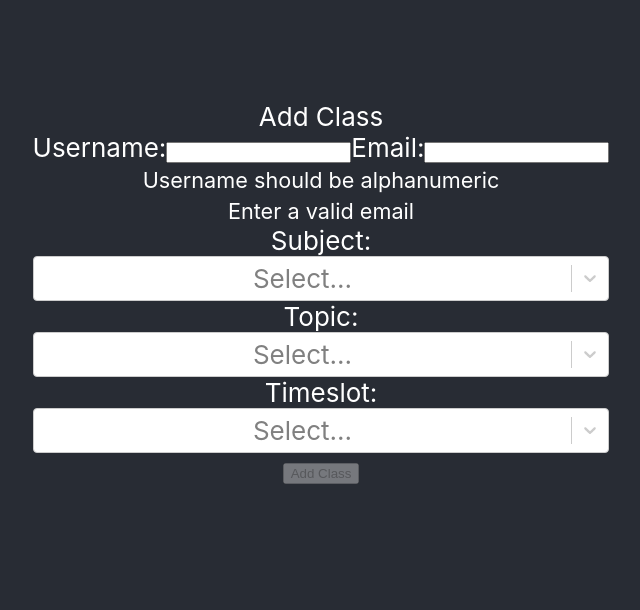
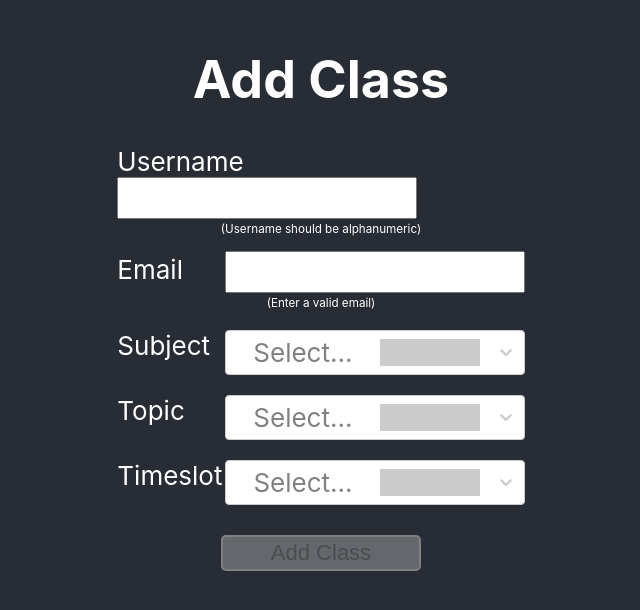
Before and after one commit to joshuafabara/reactTAGChallenge, a React (Create React App) app: page / in a window 1280 px wide. Shown: the part 108-718 px from the top of the page, without its empty margins (319-959 px from the left). Built offline with nearby package versions, Linux system fonts and the light colour scheme.

Commit message:
NO-USE-FORM-II - Styles and classes added

```diff
--- a/src/App.css
+++ b/src/App.css
@@ -36,3 +36,107 @@
     transform: rotate(360deg);
   }
 }
+
+/* Container styles */
+.Container {
+  margin-top: 30px;
+  margin-bottom: 30px;
+}
+
+/* Form Styles */
+.form {
+  min-width: 350px;
+}
+
+.form .form__text-inputs label {
+  width: 100%;
+  display: block;
+  text-align: left;
+  margin-bottom: 15px;
+}
+
+.form .form__text-inputs span {
+  min-width: 100px;
+  margin-right: 8px;
+  display: inline-block;
+}
+
+.form .form__text-inputs input {
+  min-width: calc(100% - 116px);
+  display: inline-block;
+  min-height: 36px;
+  line-height: 1.2em;
+  font-size: 20px;
+}
+
+.inputs-hints {
+  text-align: center;
+  font-size: 14px;
+}
+
+.form__select {
+  margin-top: 20px;
+  margin-bottom: 20px;
+}
+
+.form__select label {
+  display: flex;
+}
+
+.form__select label span {
+  width: 100px;
+  margin-right: 8px;
+  text-align: left;
+}
+.form__select label span + div.select-wrapper {
+  width: calc(100% - 107px);
+}
+
+.submit-btn {
+  height: 36px;
+  border: 2px solid grey;
+  border-radius: 5px 5px;
+  width: 200px;
+  font-size: 22px;
+  margin-top: 10px;
+}
+
+input[type="submit"] {
+  cursor: pointer;
+}
+
+input:disabled {
+  cursor: not-allowed;
+}
+
+.schedule {
+  margin-top: 40px;
+  margin-bottom: 80px;
+}
+
+.schedule__header {
+  margin-bottom: 30px;
+}
+
+.schedule__head-data {
+  text-align: left;
+  margin-bottom: 12px;
+}
+
+.data-label {
+  font-weight: bold;
+  margin-right: 8px;
+}
+
+.schedule table {
+  width: 100%;
+}
+
+.schedule table, .schedule th, .schedule td {
+  border: 1px solid white;
+  border-collapse: collapse;
+}
+
+.schedule th, .schedule td {
+  background-color: #2596be;
+}
--- a/src/components/Form/Form.js
+++ b/src/components/Form/Form.js
@@ -236,31 +236,31 @@ function Form() {
   }
 
   return (
-    <div className="Form">
-      Add Class
+    <div className="form__wrapper">
+      <h1>Add Class</h1>
       <form onSubmit={addClass} className="form">
-        <section>
-          <label>Username:
+        <section className="form__text-inputs">
+          <label className="form__username"><span>Username</span>
             <input onBlur={usernameOnBlur} defaultValue={username} />
-          </label>
-          {/* <Controller name="username" render={({ field }) => <input {...field} />} /> */}
-
-          <label>Email:
-            <input onBlur={emailOnBlur} defaultValue={email} />
-          </label>
             {(!validUsername) &&
               <div className='inputs-hints'>
-              <small>Username should be alphanumeric</small>
+                <small>(Username should be alphanumeric)</small>
               </div>
             }
+          </label>
+
+          <label className="form__email"><span>Email</span>
+            <input onBlur={emailOnBlur} defaultValue={email} />
             {(!validEmail) &&
               <div className='inputs-hints'>
-              <small>Enter a valid email</small>
+                <small>(Enter a valid email)</small>
               </div>
             }
+          </label>
         </section>
-        <section>
-          <label>Subject:
+        <section className="form__select form__subject-input">
+          <label><span>Subject</span>
+            <div className="select-wrapper">
               <Select
                 styles={customStyles}
                 options={subjects}
@@ -269,10 +269,12 @@ function Form() {
                 value={selectedSubject}
                 onChange={subjectPicked}
               />
+            </div>
           </label>
         </section>
-        <section>
-          <label>Topic:
+        <section className="form__select form__topic-input">
+          <label><span>Topic</span>
+            <div className="select-wrapper">
               <Select
                 styles={customStyles}
                 options={topics[selectedSubject?.value]?.topics}
@@ -281,10 +283,12 @@ function Form() {
                 value={selectedTopic}
                 onChange={topicPicked}
               />
+            </div>
           </label>
         </section>
-        <section>
-          <label>Timeslot:
+        <section className="form__select form__timeslot-input">
+          <label><span>Timeslot</span>
+            <div className="select-wrapper">
               <Select
                 styles={customStyles}
                 options={timeslots[selectedTopic?.value]?.timeslots}
@@ -293,9 +297,10 @@ function Form() {
                 value={selectedTimeslot}
                 onChange={timeSlotPicked}
               />
+            </div>
           </label>
         </section>
-        <input disabled={(!validUsername || !validEmail || !selectedSubject || !selectedTopic || !selectedTimeslot)} type="submit" value="Add Class"/>
+        <input className="submit-btn" disabled={(!validUsername || !validEmail || !selectedSubject || !selectedTopic || !selectedTimeslot)} type="submit" value="Add Class"/>
       </form>
       {schedule.length > 0 &&
         <Schedule username={username} email={email} studentID={studentID} schedule={schedule} />
--- a/src/components/Schedule/Schedule.js
+++ b/src/components/Schedule/Schedule.js
@@ -13,9 +13,18 @@ function Schedule(props) {
     <div className="schedule">
       <div className="schedule__header">
         <h2>Schedule</h2>
-        <div className="schedule__username">Username: {username}</div>
-        <div className="schedule__email">Email: {email}</div>
-        <div className="schedule__studentID">ID: {studentID}</div>
+        <div className="schedule__head-data schedule__username">
+          <span className="data-label">Username:</span>
+          <span className="data-info">{username}</span>
+        </div>
+        <div className="schedule__head-data schedule__email">
+          <span className="data-label">Email:</span>
+          <span className="data-info">{email}</span>
+        </div>
+        <div className="schedule__head-data schedule__studentID">
+          <span className="data-label">ID:</span>
+          <span className="data-info">{studentID}</span>
+        </div>
       </div>
       <div className="schedule__classes">
         <table>
```
Lines whose indentation alone changed are shown as unchanged.
